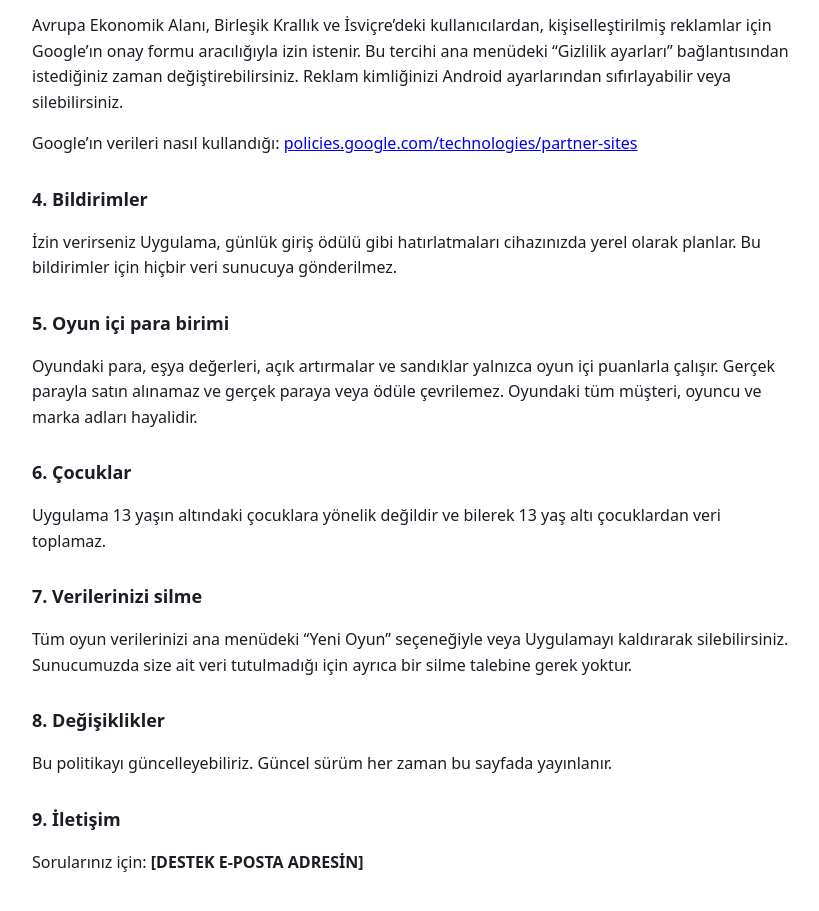
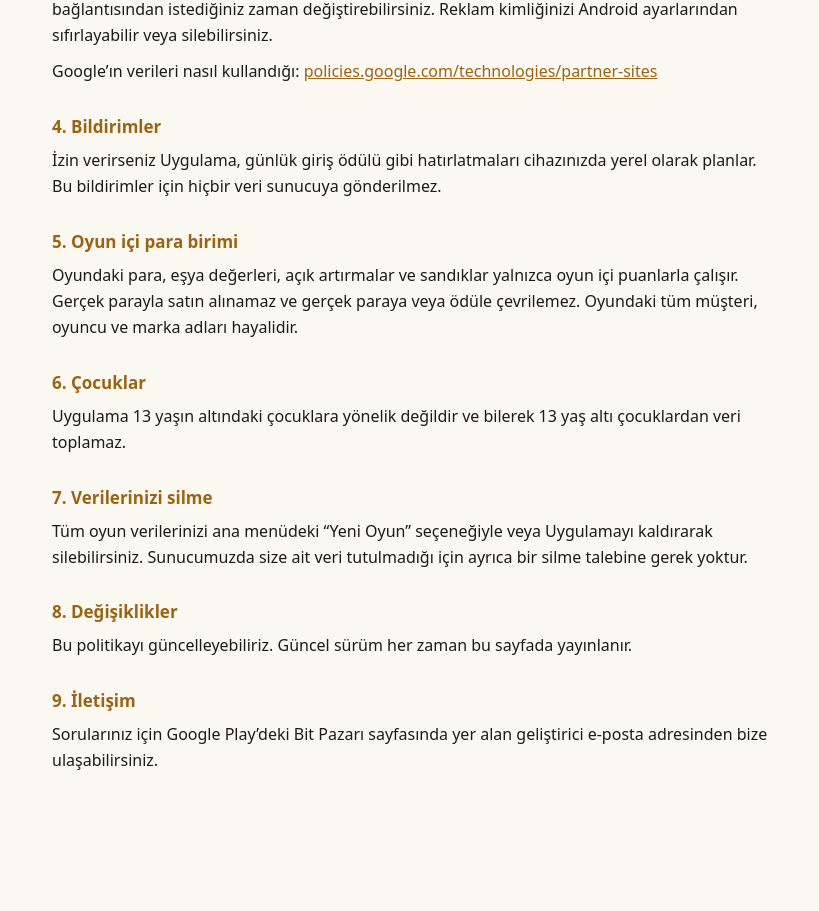
Before and after one commit to Yasinozsesliler/bit-pazari, a website: page store/gizlilik-politikasi.html in a window 1280 px wide. Shown: the part 645-1556 px from the top of the page, without its empty margins (228-1047 px from the left). After the commit the page ends 1493 px from the top, so only its background shows below. Drawn offline with Linux system fonts and the light colour scheme.

Commit message:
Mağaza görselleri ve gizlilik politikası güncellendi
Co-Authored-By: Claude Opus 5.5 <noreply@anthropic.com>
Claude-Session: https://claude.ai/code/session_01BLVefFJwZbaHoqc8i8Bx8b

```diff
--- a/store/gizlilik-politikasi.html
+++ b/store/gizlilik-politikasi.html
@@ -1,6 +1,12 @@
 <!doctype html><html lang="tr"><head><meta charset="utf-8"><meta name="viewport" content="width=device-width,initial-scale=1">
-<title>Bit Pazarı Gizlilik Politikası</title>
-<style>body{font-family:system-ui,-apple-system,Segoe UI,Roboto,sans-serif;max-width:760px;margin:0 auto;padding:24px 16px 60px;line-height:1.6;color:#1a1d24;background:#fff}h1{font-size:26px}h2{font-size:18px;margin-top:28px}small{color:#666}</style></head><body>
+<title>Bit Pazarı Gizlilik</title>
+<style>
+:root{--bg:#fbf8f2;--fg:#1f1a14;--muted:#6b6257;--accent:#9a6414;--line:#e6dccb}
+@media (prefers-color-scheme:dark){:root:not([data-theme="light"]){--bg:#14100b;--fg:#f1e8d8;--muted:#a99c88;--accent:#e8ab3c;--line:#2e251a}}
+:root[data-theme="dark"]{--bg:#14100b;--fg:#f1e8d8;--muted:#a99c88;--accent:#e8ab3c;--line:#2e251a}
+body{font-family:system-ui,-apple-system,"Segoe UI",Roboto,sans-serif;max-width:720px;margin:0 auto;padding:28px 16px 64px;line-height:1.65;color:var(--fg);background:var(--bg)}
+h1{font-size:26px;margin:0 0 4px}h2{font-size:17px;margin:28px 0 6px;color:var(--accent)}small{color:var(--muted)}a{color:var(--accent)}p{margin:0 0 10px}
+</style></head><body>
 <h1>Bit Pazarı Gizlilik Politikası</h1>
 <small>Son güncelleme: 9 Ekim 2026 · Geliştirici: OZS Studio</small>
 
@@ -33,5 +39,5 @@
 <p>Bu politikayı güncelleyebiliriz. Güncel sürüm her zaman bu sayfada yayınlanır.</p>
 
 <h2>9. İletişim</h2>
-<p>Sorularınız için: <b>[DESTEK E-POSTA ADRESİN]</b></p>
+<p>Sorularınız için Google Play’deki Bit Pazarı sayfasında yer alan geliştirici e-posta adresinden bize ulaşabilirsiniz.</p>
 </body></html>
```
Also changed, not shown: store/screens/01-menu.png, store/screens/02-pazarlik.png, store/screens/03-3d-inceleme.png, store/screens/04-raflar.png, 4 other files.
